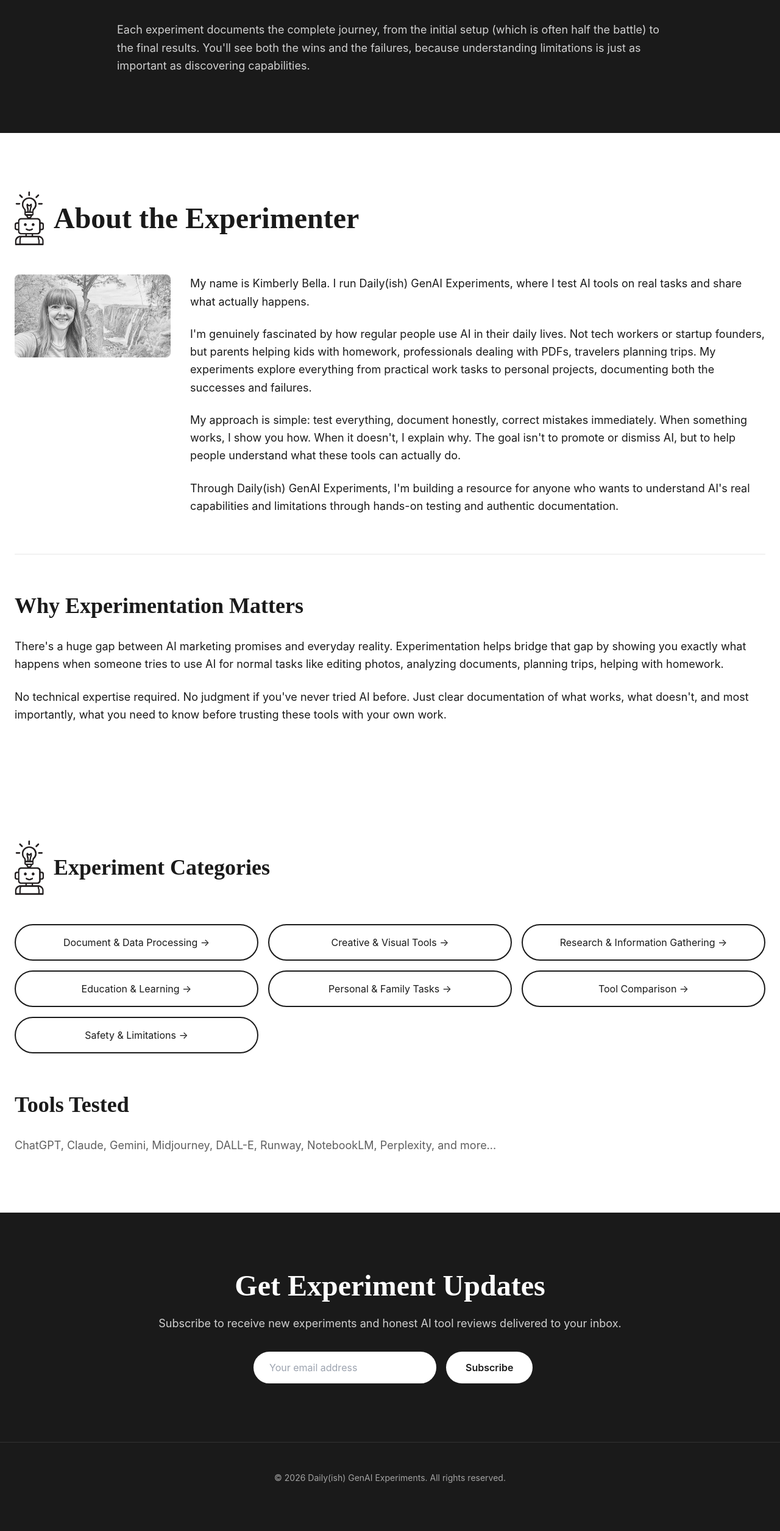
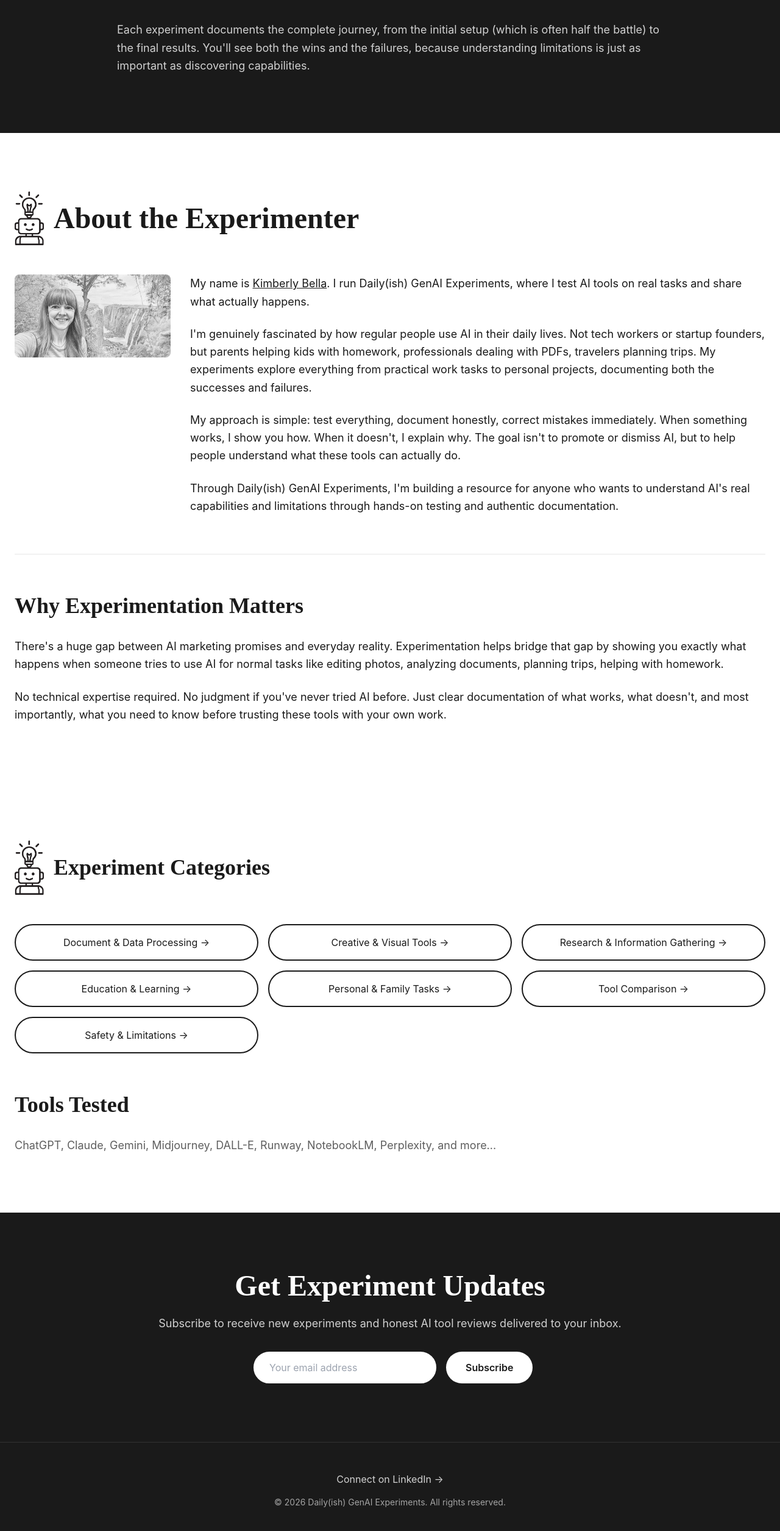
Before and after one commit to kimberlybella/dailyish-genai-experiments, a Next.js app: page / in a window 1280 px wide. Shown: the part 1663-4173 px from the top of the page at 61% size. Before the commit the page ends 4144 px from the top, so only its background shows below. Built offline with nearby package versions, Linux system fonts and the light colour scheme.

Commit message:
LinkedIn footer and profile link

```diff
--- a/components/About.tsx
+++ b/components/About.tsx
@@ -22,7 +22,7 @@ export default function About() {
 
           <div className="flex-1 space-y-6">
             <p className="text-lg leading-relaxed">
-              My name is Kimberly Bella. I run Daily(ish) GenAI Experiments, where I test AI tools on real tasks and share what actually happens.
+              My name is <a href="https://www.linkedin.com/in/kimberlybella/" target="_blank" rel="noopener noreferrer" className="underline hover:text-dark/70 transition-colors">Kimberly Bella</a>. I run Daily(ish) GenAI Experiments, where I test AI tools on real tasks and share what actually happens.
             </p>
             <p className="text-lg leading-relaxed">
               I'm genuinely fascinated by how regular people use AI in their daily lives. Not tech workers or startup founders, but parents helping kids with homework, professionals dealing with PDFs, travelers planning trips. My experiments explore everything from practical work tasks to personal projects, documenting both the successes and failures.
--- a/components/Footer.tsx
+++ b/components/Footer.tsx
@@ -2,9 +2,19 @@ export default function Footer() {
   return (
     <footer className="bg-dark border-t border-light/10 py-12">
       <div className="max-w-7xl mx-auto px-6">
-        <p className="text-center text-light/60 text-sm">
-          © {new Date().getFullYear()} Daily(ish) GenAI Experiments. All rights reserved.
-        </p>
+        <div className="text-center space-y-4">
+          <a
+            href="https://www.linkedin.com/in/kimberlybella/"
+            target="_blank"
+            rel="noopener noreferrer"
+            className="inline-block text-light/80 hover:text-light transition-colors"
+          >
+            Connect on LinkedIn →
+          </a>
+          <p className="text-light/60 text-sm">
+            © {new Date().getFullYear()} Daily(ish) GenAI Experiments. All rights reserved.
+          </p>
+        </div>
       </div>
     </footer>
   );
```
